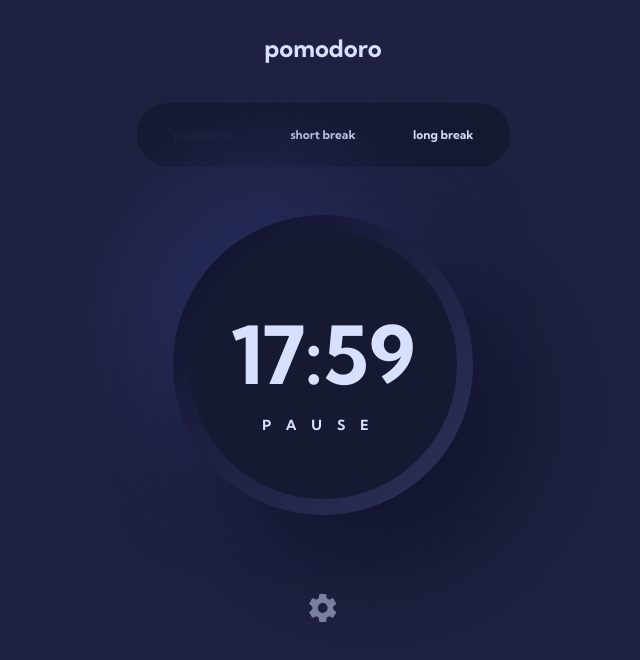
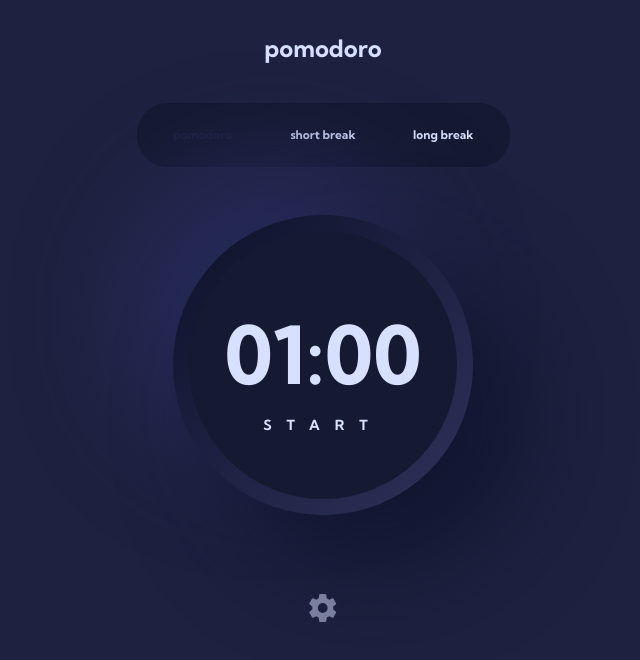
Before and after one commit to David-Henery4/Pomodoro-App, a React (Create React App) app: page / in a window 1280 px wide. Shown: the top 660 px of the page, without its empty margins (317-957 px from the left). Built offline with nearby package versions, Linux system fonts and the light colour scheme.

Commit message:
added-basic-countdown-functionality

```diff
--- a/src/components/Timer.js
+++ b/src/components/Timer.js
@@ -1,20 +1,69 @@
-import React from 'react'
-import { useGlobalContext } from '../hooks/Context';
+import React, { useEffect, useState } from "react";
+import { useGlobalContext } from "../hooks/Context";
 
 const Timer = () => {
-  const {} = useGlobalContext()
+  // start,restart,pause
+  const [hasTimerStarted, setHasTimerStarted] = useState(false);
+  const [isTimerActive, setIsTimerActive] = useState(false);
+  const [isTimerPaused, setIsTimerPaused] = useState(false);
+  // const [isTimerCompleted, setIsTimerCompleted] = useState(false);
+  const [intervalId, setIntervalId] = useState(null);
+  //
+  const [defaultSecs, setDefaultSecs] = useState(0);
+  const { activeMode, handleMinsChange, handleTimerEnd } = useGlobalContext();
+  //
+  const handleCountdown = () => {
+    if (activeMode.timerMins >= 0) {
+      setDefaultSecs((oldValue) => {
+        return oldValue - 1;
+      });
+    }
+    if (defaultSecs === 0) {
+      setDefaultSecs(59);
+      handleMinsChange(activeMode.id);
+    }
+  };
+  //
+  useEffect(() => {
+    if (hasTimerStarted) {
+      const Id = setInterval(handleCountdown, 1000);
+      setIntervalId(Id);
+      if (activeMode.timerMins < 0) {
+        console.log("stop");
+        clearInterval(intervalId);
+        setHasTimerStarted(!hasTimerStarted);
+        setIsTimerActive(!isTimerActive);
+        setIsTimerPaused(!isTimerPaused);
+      }
+      //
+      return () => clearInterval(Id);
+    }
+  }, [defaultSecs, activeMode.timerMins, hasTimerStarted]);
+  //
   return (
     <div className="pt-12 pb-[79px]">
       <div className="w-[300px] h-[300px] rounded-full bg-gradient-to-br from-timerBaseColourTwo to-timerBaseColourOne shadow-mainTimer grid place-items-center">
         <div className="bg-darkBlue rounded-full h-[89.3%] w-[89.3%] grid place-items-center items-end">
-          <p className="text-[80px]">17:59</p>
-          <p className="text-sm tracking-thirdHeading uppercase self-start">
-            pause
+          <p className="text-[80px]">
+            {`${activeMode.timerMins}`.padStart(2, 0)}:
+            {`${defaultSecs}`.padStart(2, 0)}
           </p>
+          <button
+            className="text-sm tracking-thirdHeading uppercase self-start"
+            onClick={() => {
+              // handleCountdown();
+              setHasTimerStarted(!hasTimerStarted);
+              setIsTimerActive(!isTimerActive);
+              setIsTimerPaused(!isTimerPaused);
+            }}
+          >
+            {hasTimerStarted || isTimerPaused || "Start"}
+            {isTimerActive && "Paused"}
+          </button>
         </div>
       </div>
     </div>
   );
-}
+};
 
-export default Timer
+export default Timer;
--- a/src/hooks/Context.js
+++ b/src/hooks/Context.js
@@ -7,7 +7,13 @@ import updateData from "../functions/changeFunction";
 const AppContext = createContext();
 
 const AppProvider = ({ children }) => {
-  const [] = useState()
+  const [activeMode, setActiveMode] = useState({
+    id: 1,
+    mode: "pomodoro",
+    isActive: true,
+    timerMins: 1,
+    timerSecs: 0,
+  });
   //
   const [mode, setMode] = useState(modeData);
   const [themeData,setThemeData] = useState(colorData)
@@ -22,6 +28,7 @@ const AppProvider = ({ children }) => {
   const handleChangeMode = (id) => {
     const newModeData = updateData(id,modeData)
     setMode(newModeData);
+    setActiveMode(modeData.find(item => item.id === id))
   };
   //
   const handleChangeColor= (id) => {
@@ -44,6 +51,22 @@ const AppProvider = ({ children }) => {
     setActiveFont(newFont);
     setActiveTheme(newTheme);
   };
+  //
+  const handleMinsChange = (id) => {
+    const updatedTimerData = modeData.map(item => {
+      if (item.id === id){
+        item.timerMins = item.timerMins - 1
+      }
+      return item;
+    })
+    setMode(updatedTimerData);
+    setActiveMode(updatedTimerData.find((item) => item.id === id));
+  }
+  //
+  const handleTimerEnd = (id) => {
+    setActiveMode(modeData.find(item => item.id === id).timerMins = 0)
+  }
+  //
   return (
     <AppContext.Provider
       value={{
@@ -60,7 +83,10 @@ const AppProvider = ({ children }) => {
         themeData,
         resetWhenNotConfirmed,
         handleChangeFont,
-        font
+        font,
+        activeMode,
+        handleMinsChange,
+        handleTimerEnd
       }}
     >
       {children}
--- a/src/mode-data/modeData.js
+++ b/src/mode-data/modeData.js
@@ -3,16 +3,22 @@ const modeData = [
     id: 1,
     mode: "pomodoro",
     isActive: true,
+    timerMins: 1,
+    timerSecs: 0
   },
   {
     id: 2,
     mode: "short break",
     isActive: false,
+    timerMins: 5,
+    timerSecs: 0
   },
   {
     id: 3,
     mode: "long break",
     isActive: false,
+    timerMins: 15,
+    timerSecs: 0
   },
 ];
 
```
